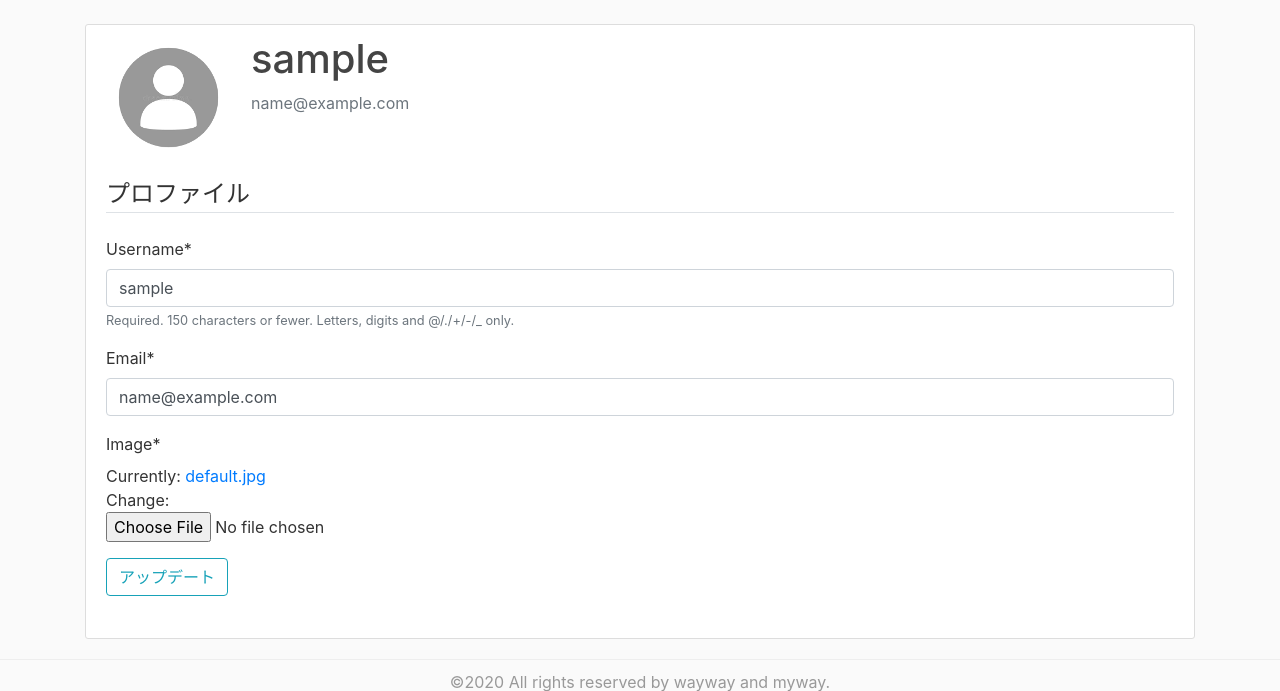
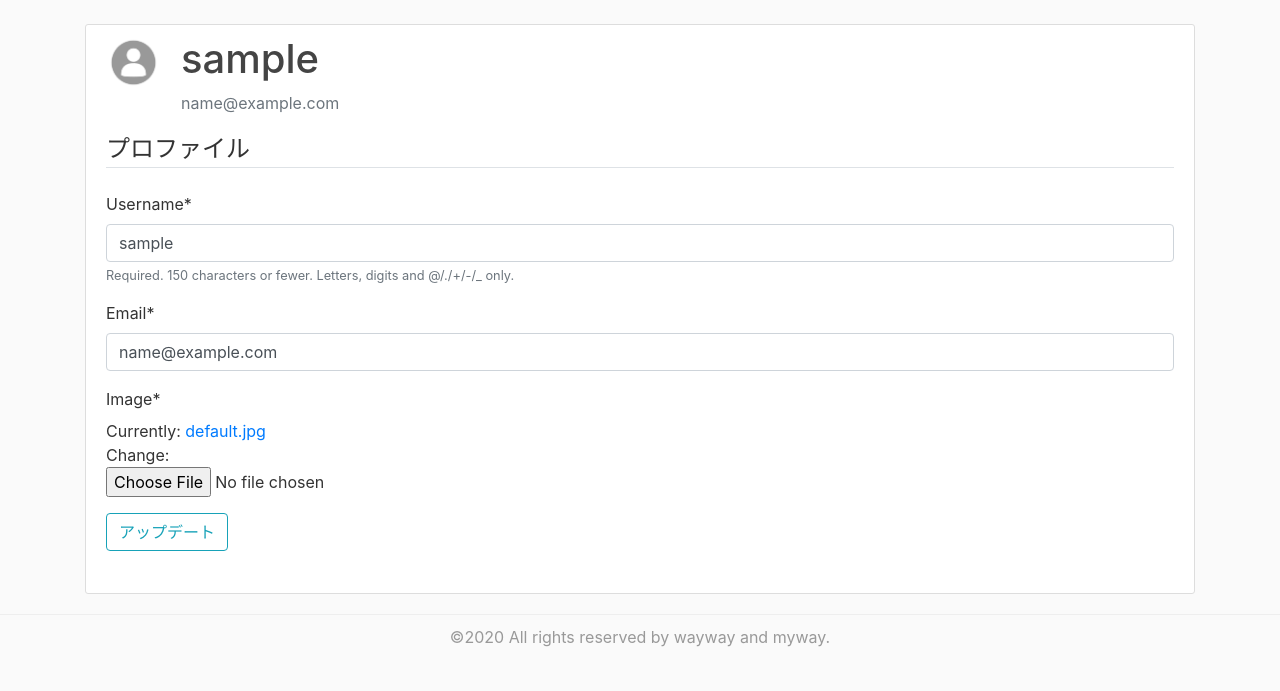
Before and after one commit to wayway01/djangoPortfolio, a Django app: page /profile/ in a window 1280 px wide. Shown: the part 56-747 px from the top of the page. Run offline with Django 3.2, Linux system fonts and the light colour scheme; the visitor is signed in with stand-in values (Sample User, id 1); some libraries are stand-ins or nearby versions.

Commit message:
changed css to deal with long URL

```diff
--- a/original_blog/static/original_blog/main.css
+++ b/original_blog/static/original_blog/main.css
@@ -69,11 +69,12 @@ a.article-title:hover {
 
 .article-content {
   white-space: pre-line;
+  word-break: break-all;
 }
 
 .article-img {
-  height: 65px;
-  width: 65px;
+  height: min(13%, 50px);
+  width: min(15%, 55px);
   margin-right: 16px;
 }
 
@@ -116,8 +117,8 @@ a.article-title:hover {
 
 /*アカウント*/
 .account-img {
-  height: 125px;
-  width: 125px;
+  height: min(13%, 50px);
+  width: min(15%, 55px);
   margin-right: 20px;
   margin-bottom: 16px;
 }
```
